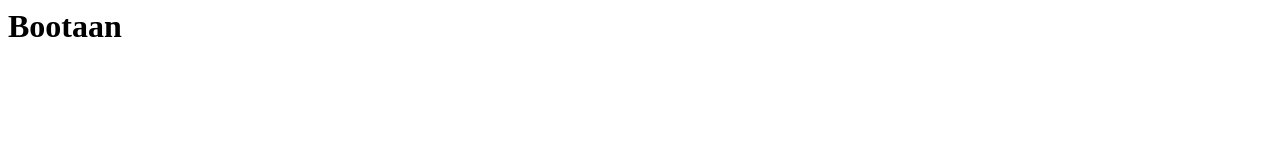
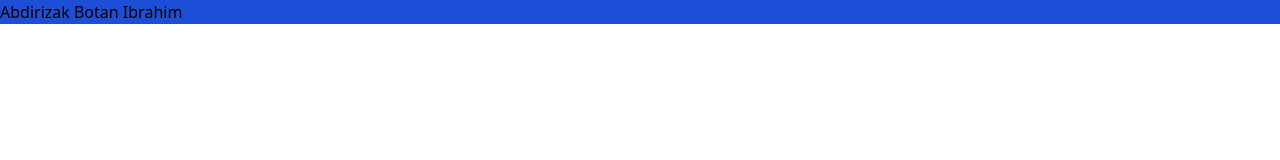
Before and after one commit to AbdirizakBotan/Web-development, a plain HTML site: page index.html in a window 1280 px wide. Drawn offline with nearby package versions, Linux system fonts and the light colour scheme.

Commit message:
code badal

```diff
--- a/index.html
+++ b/index.html
@@ -1,9 +1,11 @@
 <html>
 <head>
 <title> cinwaanka guud ee maantay</title>
+<script src="https://cdn.tailwindcss.com"></script>
 </head>
 <body>
-    <h1>Bootaan</h1>
+    <h1 class="bg-blue-700">Abdirizak Botan Ibrahim</h1>
+
     </body>
     </html>
 
```
